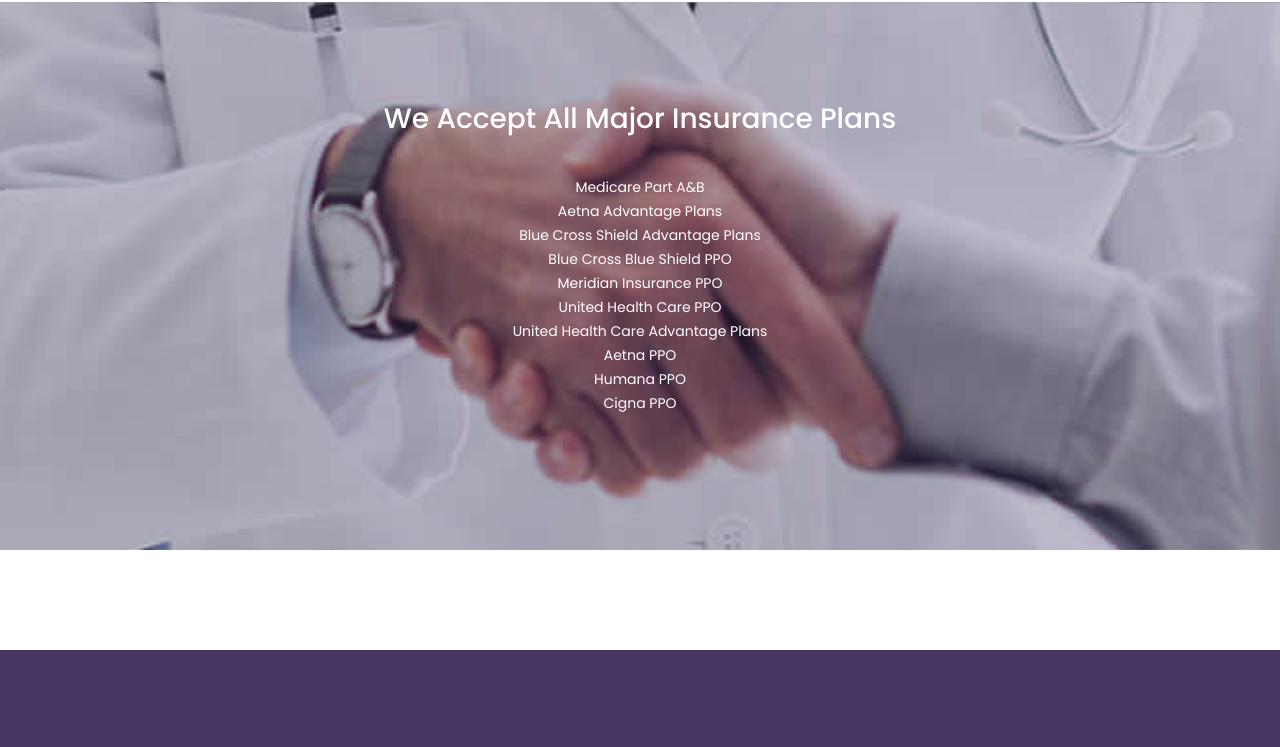
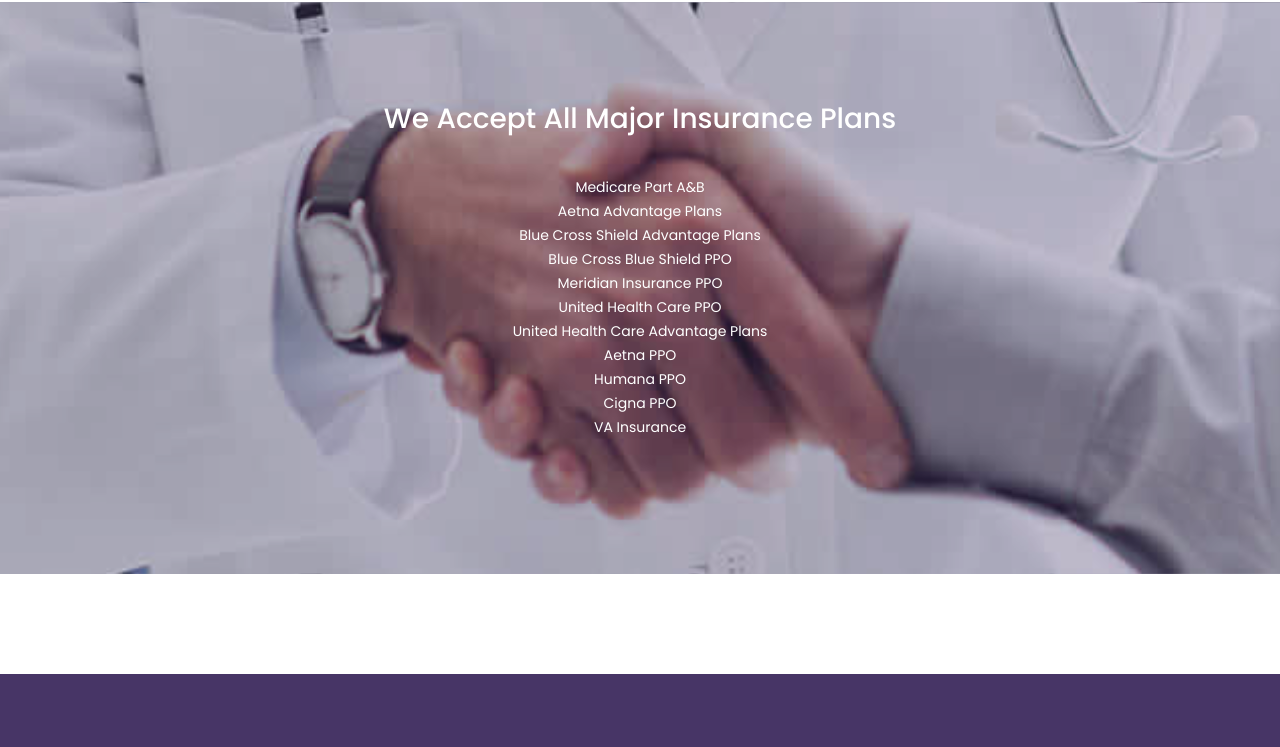
Before and after one commit to kconsing/meridianhhcs, a plain HTML site: page index.html in a window 1280 px wide. Shown: the part 2901-3648 px from the top of the page. Drawn offline with Linux system fonts and the light colour scheme; a script that the page names is missing.

Commit message:
Add VA Insurance to Home Insurance List

```diff
--- a/index.html
+++ b/index.html
@@ -999,6 +999,9 @@
               <div class="single-clients">
                 Cigna PPO
               </div>
+              <div class="single-clients">
+                VA Insurance
+              </div>
             </div>
           </div>
         </div>
```
